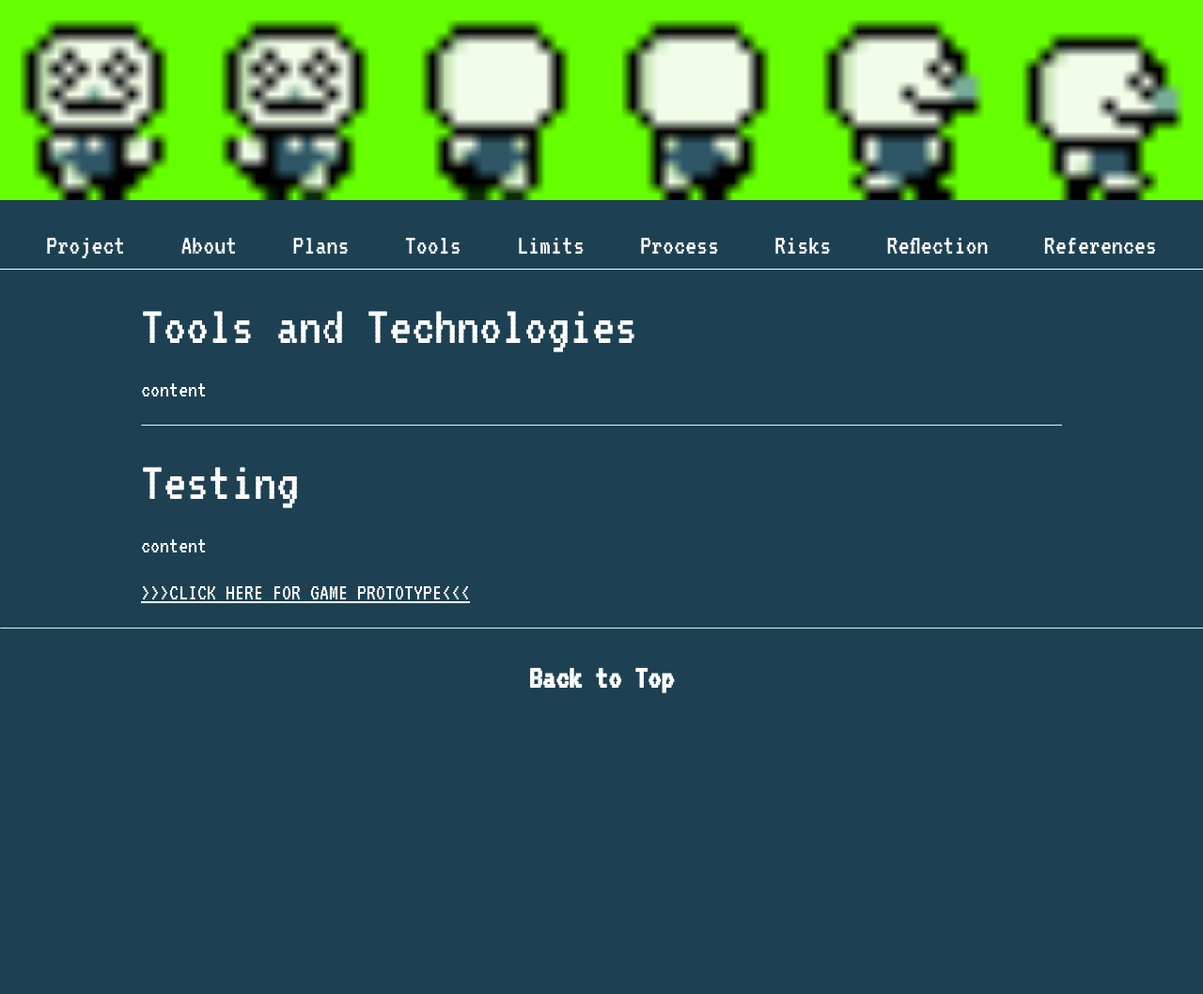
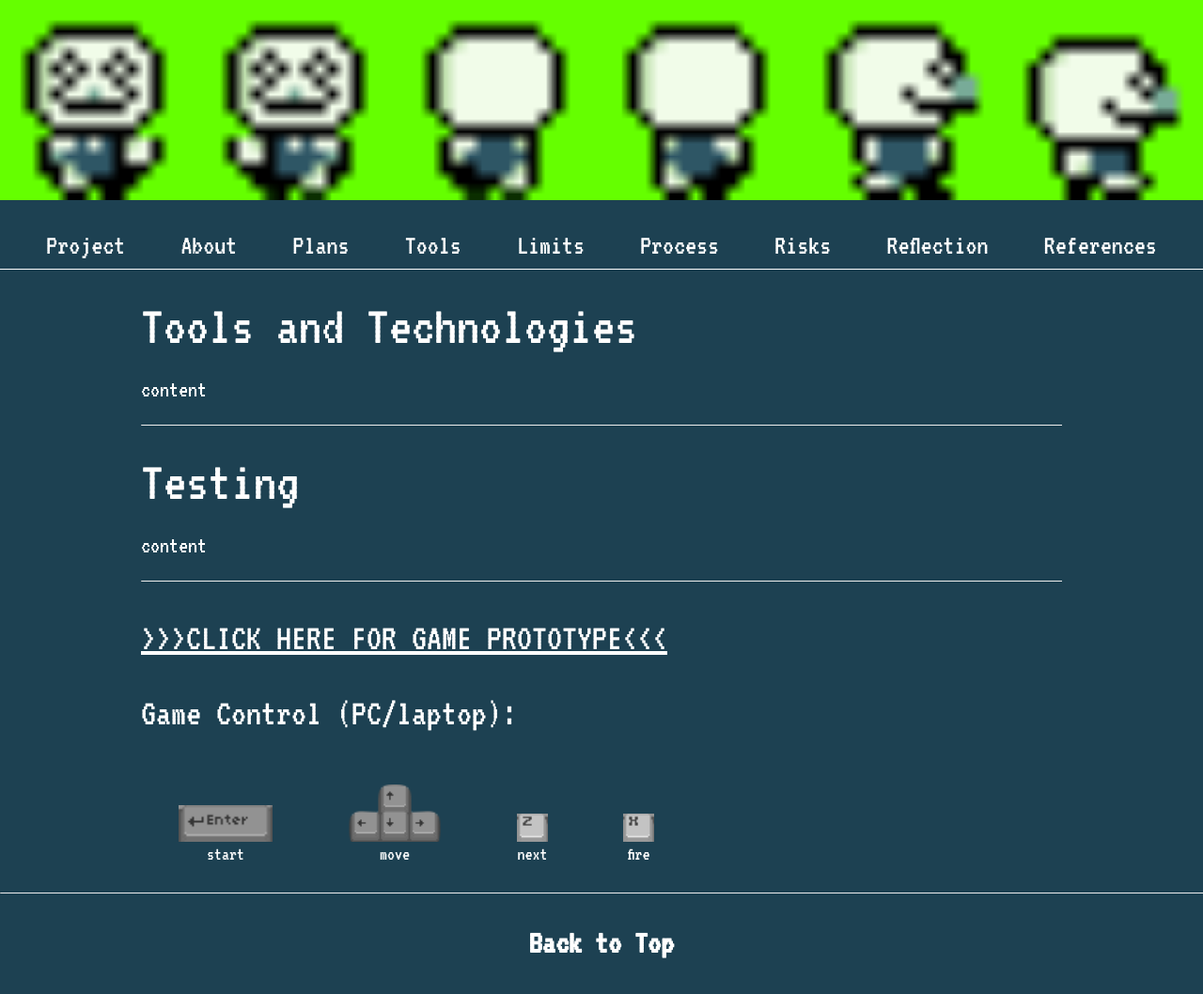
Before and after one commit to JackyLai327/iit_a3_repo, a plain HTML site: page tools_tech_test.html in a window 1280 px wide. Shown: the whole page at 94% size. Before the commit the page ends 809 px from the top, so only its background shows below. Drawn offline with Linux system fonts and the light colour scheme.

Commit message:
game control added

```diff
--- a/styles.css
+++ b/styles.css
@@ -42,7 +42,7 @@ a, a:visited{
 }
 
 a:hover{
-    text-shadow: .1em .1em rgb(0, 0, 0);
+    text-shadow: .2em .2em rgb(0, 0, 0);
 }
 
 a:active{
@@ -91,7 +91,7 @@ hr{
 
 .career{
     text-align: center;
-    font-size: 18px;
+    font-size: 20px;
 }
 
 .banner{
@@ -111,3 +111,20 @@ main{
 .demo{
     text-decoration: underline;
 }
+
+#arrow{
+    width: 100px;
+}
+
+#enter{
+    width: 100px;
+}
+
+#z, #x{
+    width: 33px;
+}
+
+.control{
+    display: flex;
+    align-items: baseline;
+}
--- a/tools_tech_test.html
+++ b/tools_tech_test.html
@@ -50,7 +50,32 @@
             <p class="heading-1">Testing</p>
             <p class="content">content</p>
 
-            <a href="game01/build/web/index.html"><p class="content demo">>>>CLICK HERE FOR GAME PROTOTYPE<<<</p></a>
+            <hr>
+
+            <a href="game01/build/web/index.html"><p class="demo heading-2">>>>CLICK HERE FOR GAME PROTOTYPE<<<</p></a>
+            <p class="heading-2">Game Control (PC/laptop):</p>
+            <div class="control">
+                <figure>
+                    <img src="images/enter.png" alt="enter-key" class="key" id="enter">
+                    <figcaption class="career">start</figcaption>
+                </figure>
+
+                <figure>
+                    <img src="images/arrow-key.png" alt="arrow-key" class="key" id="arrow">
+                    <figcaption class="career">move</figcaption>
+                </figure>
+
+                <figure>
+                    <img src="images/z.png" alt="z-key" class="key" id="z">
+                    <figcaption class="career">next</figcaption>
+                </figure>
+
+                <figure>
+                    <img src="images/x.png" alt="x-key" class="key" id="x">
+                    <figcaption class="career">fire</figcaption>
+                </figure>
+            </div>
+
         </main>
 
         <footer>
```
Also changed, not shown: images/arrow-key.png (added), images/enter.png (added), images/gamboy.png (added), images/x.png (added), images/z.png (added), 1 other file.
